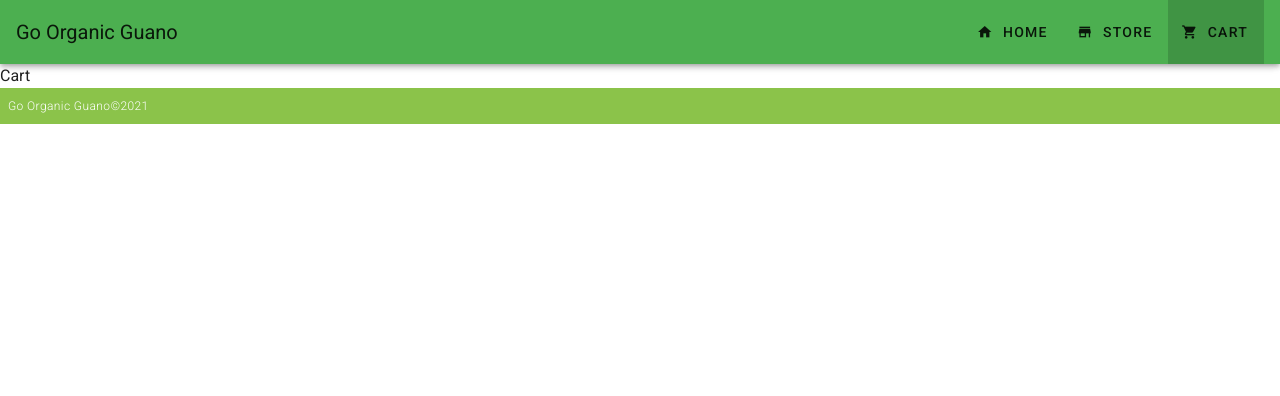
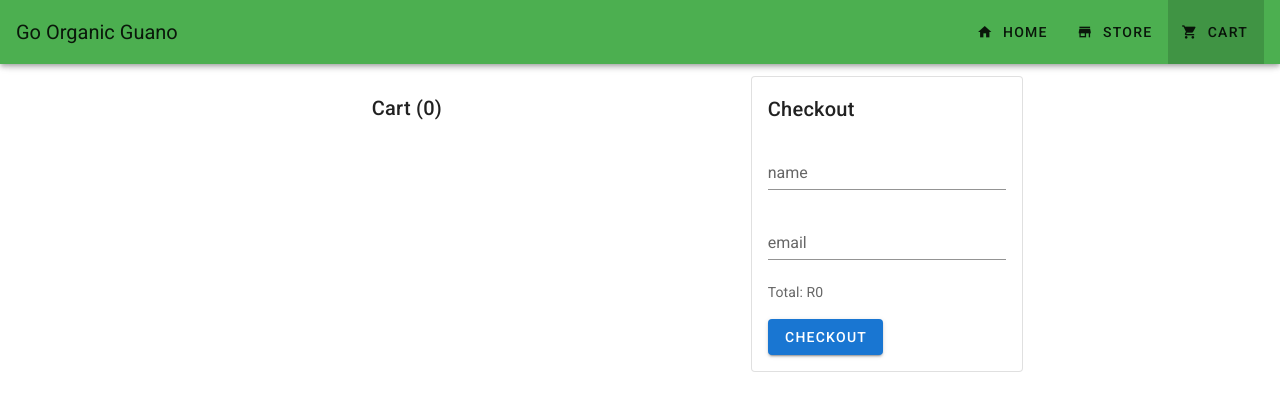
Before and after one commit to bikingbadger/store.goorganicguano.co.za, a Vue app: page /cart in a window 1280 px wide. Shown: the top 396 px of the page. Built offline with nearby package versions, Linux system fonts and the light colour scheme.

Commit message:
feat(cart): Add item list

```diff
--- a/src/App.vue
+++ b/src/App.vue
@@ -12,19 +12,19 @@
       >{{ getMessage }}
       <v-btn dark text @click="setVisible(false)">Close</v-btn>
     </v-snackbar>
-    <the-footer></the-footer>
+    <!-- <the-footer></the-footer> -->
   </v-app>
 </template>
 
 <script>
 import TheNavigation from '@/components/nav/TheNavigation.vue';
-import TheFooter from '@/components/nav/TheFooter.vue';
+// import TheFooter from '@/components/nav/TheFooter.vue';
 import { mapGetters, mapActions } from 'vuex';
 
 export default {
   name: 'GoOrganicsStore',
   components: {
-    TheFooter,
+    // TheFooter,
     TheNavigation,
   },
   computed: {
--- /dev/null
+++ b/src/components/cart/CartCard.vue
@@ -0,0 +1,26 @@
+<template>
+  <v-card outlined min-width="100%" class="mb-4 p-4">
+    <div class="d-flex">
+      <div>
+        <v-img :src="item.image" width="120px" height="120px"></v-img>
+      </div>
+      <div class="d-flex flex-column justify-center align-start ">
+        <v-card-title class="pt-2">{{ item.name }}</v-card-title>
+        <v-card-subtitle>R{{ item.price }}</v-card-subtitle>
+        <!-- <v-card-text>{{ item.qty }}</v-card-text> -->
+        <v-btn color="error" outlined small class="ml-4"
+          ><v-icon small left>mdi-minus</v-icon>Remove</v-btn
+        >
+      </div>
+    </div>
+  </v-card>
+</template>
+
+<script>
+export default {
+  props: {
+    item: Object,
+  },
+  methods: {},
+};
+</script>
--- /dev/null
+++ b/src/components/cart/CartList.vue
@@ -0,0 +1,25 @@
+<template>
+  <div>
+    <v-card-title>Cart ({{ getCartCount }})</v-card-title>
+    <v-row v-for="item in getCartItems" :key="item.id"
+      ><cart-card :item="item"></cart-card
+    ></v-row>
+  </div>
+</template>
+
+<script>
+import { mapGetters } from 'vuex';
+import CartCard from '@/components/cart/CartCard.vue';
+
+export default {
+  components: { CartCard },
+  computed: {
+    ...mapGetters('cart', ['getCartItems', 'getCartCount', 'getCartTotal']),
+  },
+  methods: {
+    removeFromCart() {
+      console.log('removing');
+    },
+  },
+};
+</script>
--- a/src/components/cart/CheckoutBox.vue
+++ b/src/components/cart/CheckoutBox.vue
@@ -4,14 +4,19 @@
     <v-card-text>
       <v-text-field label="name" />
       <v-text-field label="email" />
-      <p>Total: R100</p>
+      <p>Total: R{{ getCartTotal }}</p>
       <v-btn color="primary" @click="checkout">Checkout</v-btn>
     </v-card-text>
   </v-card>
 </template>
 
 <script>
+import { mapGetters } from 'vuex';
+
 export default {
+  computed: {
+    ...mapGetters('cart', ['getCartTotal']),
+  },
   methods: {
     checkout() {
       console.log('Checking out');
--- a/src/store/cart/getters.js
+++ b/src/store/cart/getters.js
@@ -1,8 +1,11 @@
 export default {
-  getCart(state) {
+  getCartItems(state) {
     return state.cart;
   },
   getCartCount(state) {
-    return state.cart.length();
+    return state.cart.length;
+  },
+  getCartTotal(state) {
+    return state.total;
   },
 };
--- a/src/store/cart/index.js
+++ b/src/store/cart/index.js
@@ -8,7 +8,7 @@ export default {
     return {
       cart: [],
       qty: 0,
-      total: 0
+      total: 0,
     };
   },
   mutations: cartMutations,
--- a/src/views/Cart.vue
+++ b/src/views/Cart.vue
@@ -1,3 +1,21 @@
 <template>
-  <div>Cart</div>
+  <v-container>
+    <v-row>
+      <v-col sm="8" md="5" offset-md="2" lg="4" offset-lg="3">
+        <cart-list></cart-list>
+      </v-col>
+      <v-col sm="4" md="3" order="first" order-sm="last">
+        <checkout-box></checkout-box>
+      </v-col>
+    </v-row>
+  </v-container>
 </template>
+
+<script>
+import CartList from '@/components/cart/CartList.vue';
+import CheckoutBox from '@/components/cart/CheckoutBox.vue';
+
+export default {
+  components: { CartList, CheckoutBox },
+};
+</script>
```
